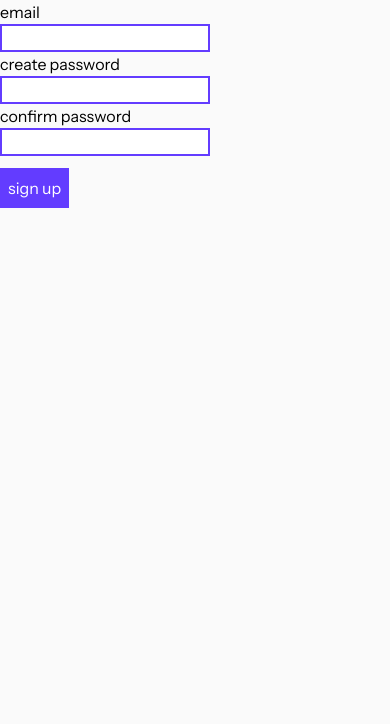
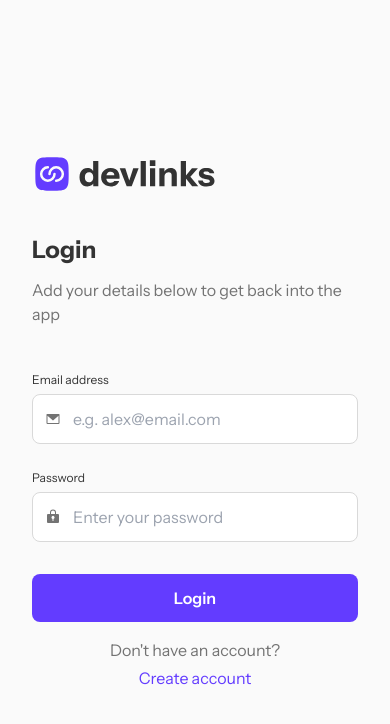
Before and after one commit to lomsadze123/fullstack-link-sharing-app, a React (Vite) app in the folder client/: page / in a window 390 px wide. Shown: the top 724 px of the page. Built offline with nearby package versions, Linux system fonts and the light colour scheme.

Commit message:
done forms on mobile

```diff
--- a/client/src/App.tsx
+++ b/client/src/App.tsx
@@ -7,10 +7,18 @@ const App = () => {
   const location = useLocation();
 
   return (
-    <div>
+    <div className="">
       {location.pathname !== "/" && <Header />}
       <Routes>
-        <Route path="/" element={<Auth />} />
+        <Route
+          path="/"
+          element={
+            <div className="min-h-screen flex items-center justify-center">
+              <Auth />
+            </div>
+          }
+        />
+
         <Route path="/addLinks" element={<AddLinks />} />
       </Routes>
     </div>
--- a/client/src/pages/auth/Auth.tsx
+++ b/client/src/pages/auth/Auth.tsx
@@ -2,22 +2,26 @@ import axios from "axios";
 import { useEffect, useState } from "react";
 import { useForm } from "react-hook-form";
 import API from "../../utils/API";
+import mainLogo from "../../assets/logo-devlinks-large.svg";
+import mail from "../../assets/icon-email.svg";
+import passIcon from "../../assets/icon-password.svg";
 
 const Auth = () => {
-  const [data, setData] = useState();
+  const [data, setData] = useState<{} | null>(null);
   const { handleSubmit, register } = useForm();
+  const [formType, setFormType] = useState("signin");
 
-  useEffect(() => {
-    const connectBackEnd = () => {
-      try {
-        const response = axios.get("http://localhost:3000/");
-        setData(response);
-      } catch (error) {
-        console.log(error);
-      }
-    };
-    connectBackEnd();
-  }, []);
+  // useEffect(() => {
+  //   const connectBackEnd = () => {
+  //     try {
+  //       const response = axios.get("http://localhost:3000/");
+  //       setData(response);
+  //     } catch (error) {
+  //       console.log(error);
+  //     }
+  //   };
+  //   connectBackEnd();
+  // }, []);
 
   const onSubmit = async () => {
     console.log("good");
@@ -35,34 +39,93 @@ const Auth = () => {
   };
 
   return (
-    <form onSubmit={handleSubmit(onSubmit)} noValidate>
+    <form className="p-8 grow" onSubmit={handleSubmit(onSubmit)} noValidate>
+      <img src={mainLogo} alt="main devlinks logo" />
+
       <div>
-        <label htmlFor="">email</label> <br />
+        <h2 className="text-2xl font-bold text-blackMedium mt-10 mb-3">
+          {formType === "signin" ? "Login" : "Create account"}
+        </h2>
+        <p className="text-blackLight">
+          {formType === "signin"
+            ? "Add your details below to get back into the app"
+            : "Let's get you started sharing your links!"}
+        </p>
+        <div className="flex flex-col gap-5">
+          <div className="mt-10">
+            <label className="text-blackMedium text-xs" htmlFor="">
+              Email address
+            </label>
+            <div className="flex items-center gap-3 bg-white border-[1px] border-greyLight rounded-lg p-3 mt-1">
+              <img src={mail} alt="mail icon" />
               <input
                 {...register("email", { required: true })}
-          className="border-2 border-purple"
+                className="w-full outline-none"
                 type="email"
+                placeholder="e.g. alex@email.com"
               />
             </div>
+          </div>
           <div>
-        <label htmlFor="">create password</label> <br />
+            <label className="text-blackMedium text-xs" htmlFor="">
+              {formType === "signin" ? "Password" : "create password"}{" "}
+            </label>
+            <div className="flex items-center gap-3 bg-white border-[1px] border-greyLight rounded-lg p-3 mt-1">
+              <img src={passIcon} alt="password icon" />
               <input
-          {...register("create", { required: true })}
-          className="border-2 border-purple"
+                {...register("password", { required: true })}
+                className="w-full outline-none"
                 type="password"
+                placeholder={
+                  formType === "signin"
+                    ? "Enter your password"
+                    : "At least .8 characters"
+                }
               />
             </div>
+          </div>
+          {formType === "signup" && (
             <div>
-        <label htmlFor="">confirm password</label> <br />
+              <label className="text-blackMedium text-xs" htmlFor="">
+                confirm password
+              </label>
+              <div className="flex items-center gap-3 bg-white border-[1px] border-greyLight rounded-lg p-3 mt-1">
+                <img src={passIcon} alt="password icon" />
                 <input
                   {...register("confirm", { required: true })}
-          className="border-2 border-purple"
+                  className="w-full outline-none"
                   type="password"
+                  placeholder="At least .8 characters"
                 />
               </div>
-      <button className="bg-purple p-2 text-white mt-3" type="submit">
-        sign up
+              <p className="text-blackLight text-xs mt-7">
+                Password must contain at least 8 characters
+              </p>
+            </div>
+          )}
+          <button
+            className="bg-purple p-3 font-semibold text-white mt-3 rounded-lg"
+            type="submit"
+          >
+            {formType === "signin" ? "Login" : "Create new account"}
           </button>
+        </div>
+        <div className="text-center mt-4 flex flex-col gap-1">
+          <p className="text-blackLight">
+            {formType === "signin"
+              ? "Don't have an account?"
+              : "Already have an account?"}
+          </p>
+          <button
+            onClick={() =>
+              setFormType(formType === "signin" ? "signup" : "signin")
+            }
+            className="text-purple"
+          >
+            {formType === "signin" ? "Create account" : "Login"}
+          </button>
+        </div>
+      </div>
     </form>
   );
 };
```
Lines whose indentation alone changed are shown as unchanged.
